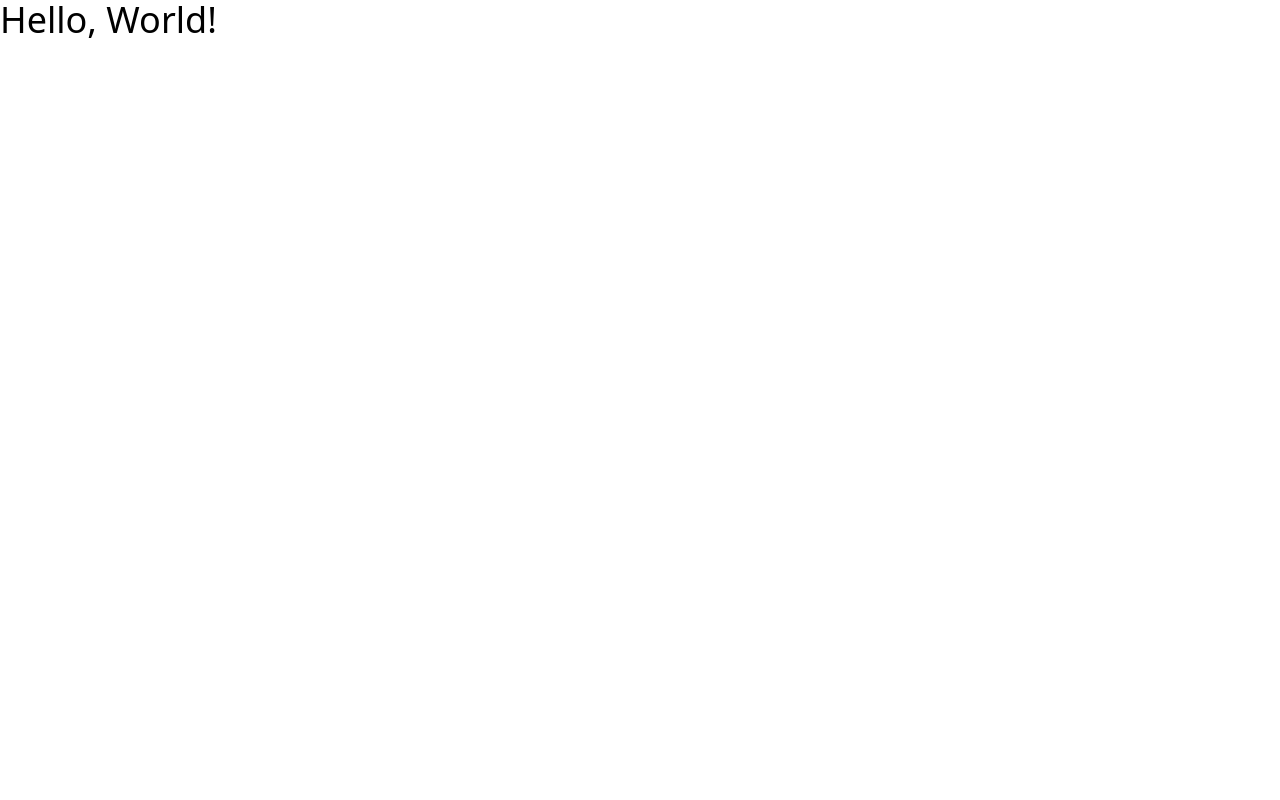
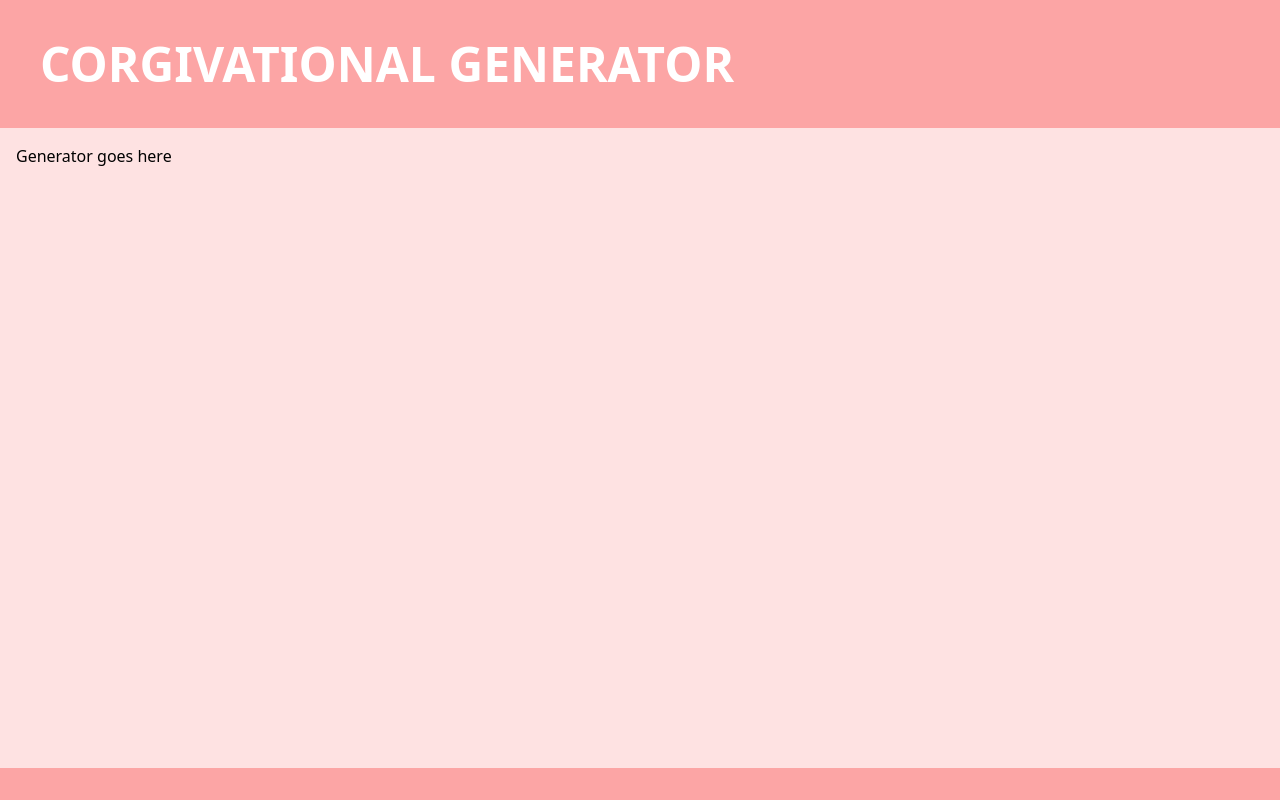
Before and after one commit to jarcelao/corgivational-gen, a React (Vite) app: page / in a window 1280 px wide. Built offline with nearby package versions, Linux system fonts and the light colour scheme.

Commit message:
Implement rough layout

```diff
--- a/src/App.js
+++ b/src/App.js
@@ -1,10 +1,17 @@
 import React from "react";
+
+import Navbar from "./components/Navbar";
+import Footer from "./components/Footer";
 
 class App extends React.Component {
   render() {
     return (
       <>
-        <h1 className="text-4xl text-black">Hello, World!</h1>
+        <div className="flex flex-col h-screen">
+          <Navbar />
+          <main className="p-4 flex-grow bg-red-100">Generator goes here</main>
+          <Footer />
+        </div>
       </>
     );
   }
--- /dev/null
+++ b/src/components/Footer.js
@@ -0,0 +1,9 @@
+import React from "react";
+
+class Footer extends React.Component {
+  render() {
+    return <footer className="p-4 bg-red-300"></footer>;
+  }
+}
+
+export default Footer;
--- /dev/null
+++ b/src/components/Navbar.js
@@ -0,0 +1,15 @@
+import React from "react";
+
+class Navbar extends React.Component {
+  render() {
+    return (
+      <header className="p-10 bg-red-300">
+        <p className="text-sans text-5xl text-white font-bold">
+          CORGIVATIONAL GENERATOR
+        </p>
+      </header>
+    );
+  }
+}
+
+export default Navbar;
```
